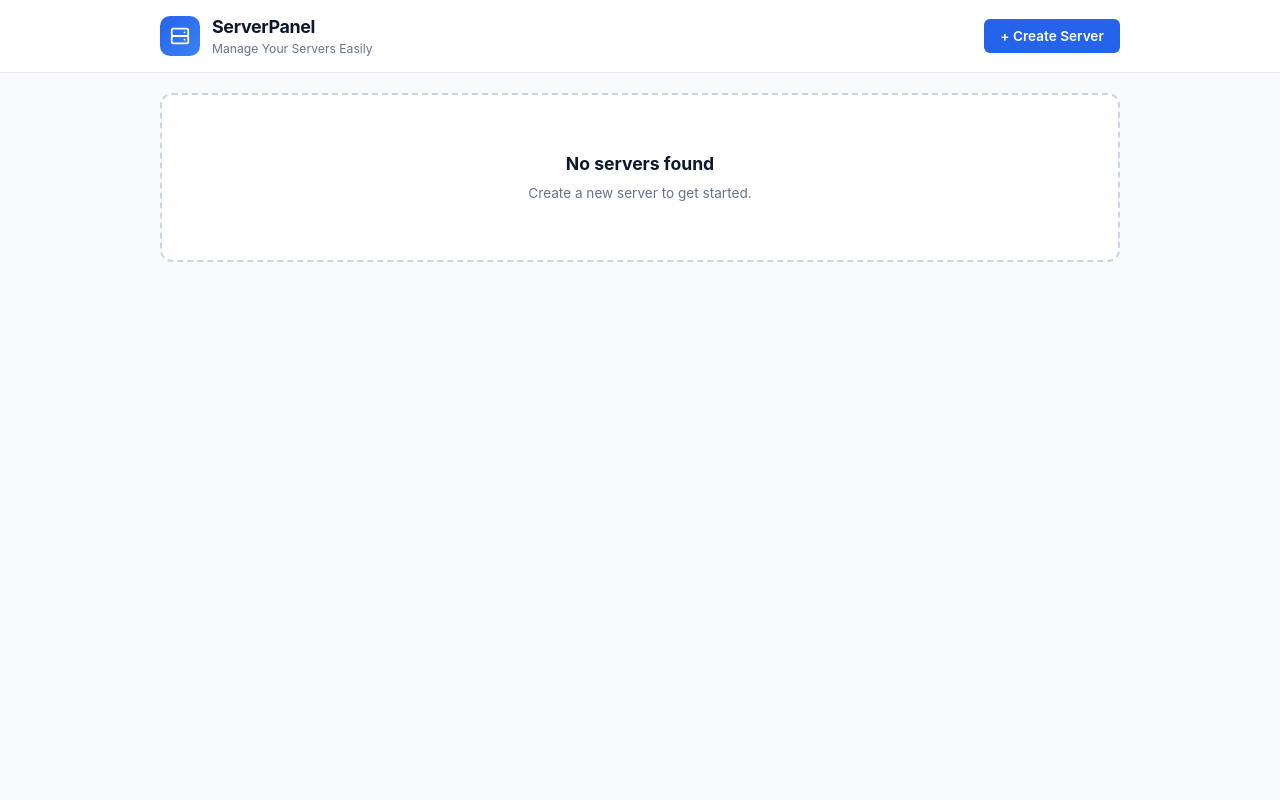
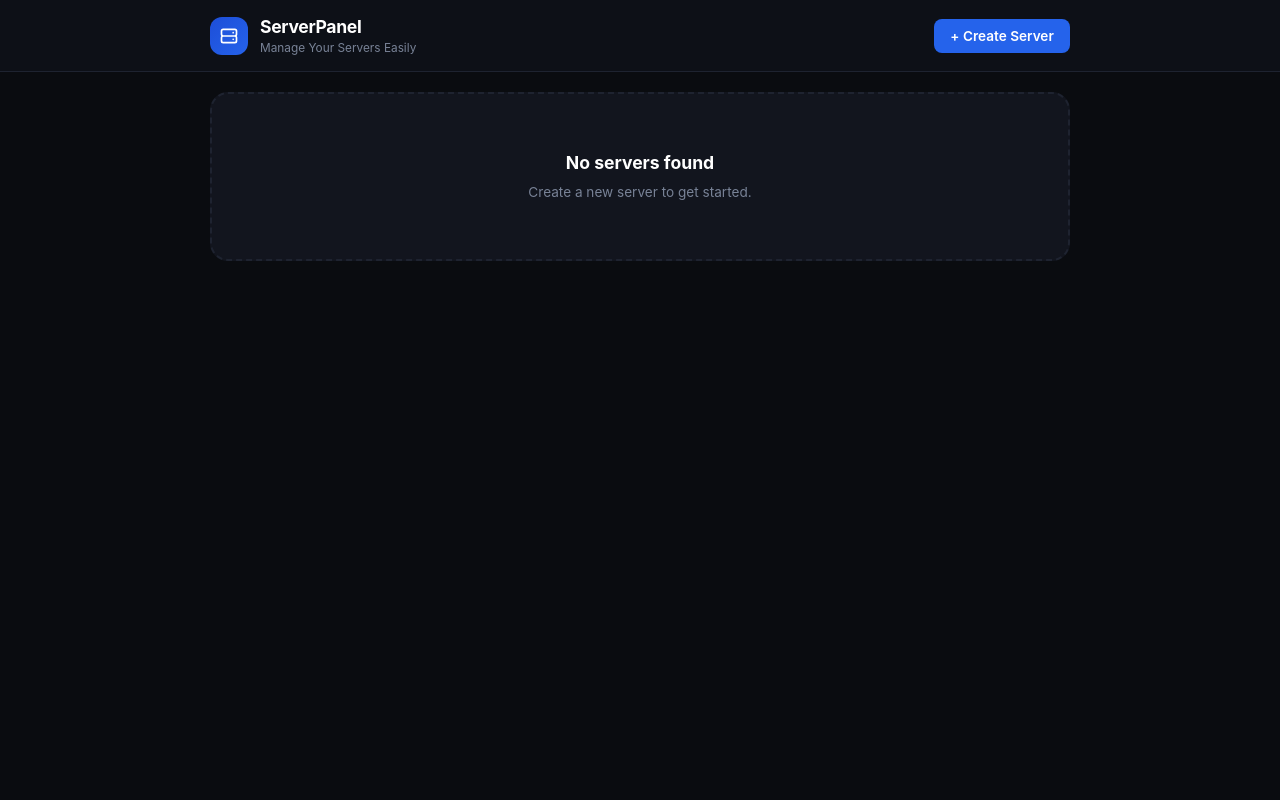
Before and after one commit to Rishad50/rishadhosting24-, a Flask app: page / in a window 1280 px wide. Run offline with Flask 3, Linux system fonts and the light colour scheme.

Commit message:
Update home.html

```diff
--- a/templates/home.html
+++ b/templates/home.html
@@ -12,24 +12,19 @@
       padding: 0;
     }
     :root {
-      --bg-body: #f8fafc;
-      --surface: #ffffff;
-      --border: #e2e8f0;
-      --border-focus: #3b82f6;
-      --text-main: #0f172a;
-      --text-muted: #64748b;
+      --bg-body: #0a0c10;
+      --surface: #12151e;
+      --border: #1e2330;
+      --border-hover: #2e3549;
+      --text-main: #f8fafc;
+      --text-muted: #788296;
       --primary: #2563eb;
       --primary-hover: #1d4ed8;
       --success: #10b981;
-      --success-hover: #059669;
       --danger: #ef4444;
-      --danger-hover: #dc2626;
-      --radius-sm: 6px;
-      --radius-md: 10px;
-      --radius-lg: 14px;
-      --shadow-sm: 0 1px 3px 0 rgb(0 0 0 / 0.06);
-      --shadow-md: 0 4px 6px -1px rgb(0 0 0 / 0.08);
-      --shadow-lg: 0 10px 15px -3px rgb(0 0 0 / 0.1);
+      --radius-sm: 8px;
+      --radius-md: 12px;
+      --radius-lg: 18px;
       --font-family: -apple-system, BlinkMacSystemFont, "Segoe UI", Roboto, sans-serif;
     }
 
@@ -45,14 +40,14 @@
 
     /* ---------------- TOP HEADER ---------------- */
     .app-header {
-      background: var(--surface);
+      background: #0d1017;
       border-bottom: 1px solid var(--border);
       position: sticky;
       top: 0;
       z-index: 40;
     }
     .header-container {
-      max-width: 1000px;
+      max-width: 900px;
       margin: 0 auto;
       padding: 0.85rem 1.25rem;
       display: flex;
@@ -67,18 +62,18 @@
       cursor: pointer;
     }
     .brand-icon {
-      width: 40px;
-      height: 40px;
-      background: linear-gradient(135deg, #2563eb, #3b82f6);
+      width: 38px;
+      height: 38px;
+      background: linear-gradient(135deg, #1d4ed8, #2563eb);
       border-radius: var(--radius-md);
       display: flex;
       align-items: center;
       justify-content: center;
       color: #fff;
     }
-    .brand-icon svg { width: 22px; height: 22px; }
-    .brand-title { font-size: 1.12rem; font-weight: 700; letter-spacing: -0.02em; }
-    .brand-subtitle { font-size: 0.76rem; color: var(--text-muted); }
+    .brand-icon svg { width: 20px; height: 20px; }
+    .brand-title { font-size: 1.1rem; font-weight: 700; color: #fff; letter-spacing: -0.02em; }
+    .brand-subtitle { font-size: 0.74rem; color: var(--text-muted); }
 
     /* ---------------- BUTTONS ---------------- */
     .btn {
@@ -98,111 +93,106 @@
       white-space: nowrap;
     }
     .btn svg { width: 16px; height: 16px; flex-shrink: 0; }
-    .btn:disabled { opacity: 0.55; cursor: not-allowed; }
+    .btn:disabled { opacity: 0.5; cursor: not-allowed; }
 
     .btn-primary { background: var(--primary); color: #fff; }
     .btn-primary:hover:not(:disabled) { background: var(--primary-hover); }
 
-    .btn-secondary { background: #fff; color: var(--text-main); border-color: var(--border); }
-    .btn-secondary:hover:not(:disabled) { background: #f8fafc; border-color: #cbd5e1; }
+    .btn-secondary { background: #161a26; color: var(--text-main); border-color: var(--border); }
+    .btn-secondary:hover:not(:disabled) { background: #1d2232; border-color: var(--border-hover); }
 
-    .btn-sm { padding: 0.35rem 0.65rem; font-size: 0.78rem; }
+    .btn-sm { padding: 0.4rem 0.75rem; font-size: 0.8rem; }
 
     /* ---------------- MAIN CONTAINER ---------------- */
     .main-container {
-      max-width: 1000px;
+      max-width: 900px;
       margin: 0 auto;
       padding: 1.25rem;
       width: 100%;
       flex: 1;
     }
 
-    /* ---------------- VIEW 1: SERVERS LIST ---------------- */
+    /* ---------------- VIEW 1: SERVERS LIST (হুবহু স্ক্রিনশটের ডিজাইন) ---------------- */
     #view-servers-list { display: block; }
 
     .servers-grid {
       display: flex;
       flex-direction: column;
-      gap: 0.75rem;
+      gap: 0.85rem;
     }
+
+    /* আপনার দেওয়া ছবির হুবহু কার্ড */
     .server-card-item {
       background: var(--surface);
       border: 1px solid var(--border);
       border-radius: var(--radius-lg);
-      padding: 0.95rem 1.15rem;
-      box-shadow: var(--shadow-sm);
+      padding: 1.15rem 1.4rem;
       display: flex;
       align-items: center;
       justify-content: space-between;
-      gap: 0.85rem;
+      gap: 1rem;
       cursor: pointer;
-      transition: all 0.18s ease;
+      transition: all 0.2s ease;
       -webkit-tap-highlight-color: transparent;
     }
     .server-card-item:hover, .server-card-item:active {
-      border-color: var(--primary);
-      background-color: #fafcff;
+      border-color: var(--border-hover);
+      background-color: #161a25;
       transform: translateY(-1px);
     }
-    .server-item-left {
-      display: flex;
-      align-items: center;
-      gap: 0.85rem;
-      min-width: 0;
-      flex: 1;
-    }
-    .server-item-icon {
-      width: 44px;
-      height: 44px;
-      border-radius: 50%;
-      background: #eff6ff;
-      color: var(--primary);
-      display: flex;
-      align-items: center;
-      justify-content: center;
-      flex-shrink: 0;
-    }
-    .server-item-icon svg { width: 22px; height: 22px; }
     .server-info-col {
       display: flex;
       flex-direction: column;
-      gap: 0.2rem;
+      gap: 0.25rem;
       min-width: 0;
     }
     .server-item-name {
-      font-size: 1.05rem;
+      font-size: 1.12rem;
       font-weight: 700;
-      color: #0f172a;
+      color: #ffffff;
       letter-spacing: -0.01em;
       white-space: nowrap;
       overflow: hidden;
       text-overflow: ellipsis;
     }
-    .server-item-meta {
-      font-size: 0.78rem;
-      color: #64748b;
-      display: flex;
-      align-items: center;
-      gap: 0.35rem;
+    .server-item-id {
+      font-size: 0.84rem;
+      color: var(--text-muted);
+      font-family: "SFMono-Regular", Consolas, "Liberation Mono", Menlo, Courier, monospace;
       white-space: nowrap;
+      overflow: hidden;
+      text-overflow: ellipsis;
     }
 
-    /* Badges */
-    .badge {
+    /* স্ক্রিনশটের হুবহু স্ট্যাটাস পিল */
+    .status-pill {
       display: inline-flex;
       align-items: center;
-      gap: 0.35rem;
-      padding: 0.3rem 0.65rem;
+      gap: 0.4rem;
+      padding: 0.35rem 0.85rem;
       border-radius: 9999px;
-      font-size: 0.76rem;
+      font-size: 0.78rem;
       font-weight: 600;
+      letter-spacing: 0.04em;
+      background: #1c212d;
       flex-shrink: 0;
+      font-family: inherit;
     }
-    .badge-running { background: #ecfdf5; color: #10b981; }
-    .badge-stopped { background: #f1f5f9; color: #64748b; }
-    .badge-dot { width: 6px; height: 6px; border-radius: 50%; background-color: currentColor; }
+    .status-pill.offline {
+      color: #7e889b;
+    }
+    .status-pill.online {
+      color: #10b981;
+      background: #0e241e;
+    }
+    .status-pill-dot {
+      width: 7px;
+      height: 7px;
+      border-radius: 50%;
+      background-color: currentColor;
+    }
 
-    /* ---------------- VIEW 2: SERVER DETAIL ---------------- */
+    /* ---------------- VIEW 2: SERVER DETAIL VIEW ---------------- */
     #view-server-detail {
       display: none;
       animation: fadeIn 0.15s ease-out;
@@ -453,14 +444,13 @@
   <!-- MAIN CONTAINER -->
   <main class="main-container">
 
-    <!-- ---------------- VIEW 1: SERVERS LIST (হোম স্ক্রিন - কার্ড ছাড়া বাকি সব সরানো হয়েছে) ---------------- -->
+    <!-- ---------------- VIEW 1: SERVERS LIST (হুবহু আপনার স্ক্রিনশটের ডিজাইন) ---------------- -->
     <div id="view-servers-list">
-      <!-- SERVER CARDS -->
       <div id="servers-container" class="servers-grid"></div>
 
-      <div id="empty-state" style="display:none; text-align:center; padding:3.5rem 1.5rem; background:#fff; border-radius:12px; border:2px dashed #cbd5e1;">
-        <h3 style="font-size:1.1rem; font-weight:700;">No servers found</h3>
-        <p style="color:#64748b; font-size:0.85rem; margin-top:0.35rem;">Create a new server to get started.</p>
+      <div id="empty-state" style="display:none; text-align:center; padding:3.5rem 1.5rem; background:#12151e; border-radius:18px; border:2px dashed #1e2330;">
+        <h3 style="font-size:1.1rem; font-weight:700; color:#fff;">No servers found</h3>
+        <p style="color:#788296; font-size:0.85rem; margin-top:0.35rem;">Create a new server to get started.</p>
       </div>
     </div>
 
@@ -717,28 +709,22 @@
       }
       emptyState.style.display = 'none';
 
-      // শুধুমাত্র পরিষ্কার সার্ভার কার্ড তালিকা
+      // আপনার দেওয়া স্ক্রিনশটের হুবহু লেআউট
       container.innerHTML = list.map(server => {
         const isRunning = server.status === 'running';
+        const statusText = isRunning ? 'ONLINE' : 'OFFLINE';
+        const statusClass = isRunning ? 'online' : 'offline';
+
         return `
           <div class="server-card-item" onclick="openServerDetail('${server.id}')">
-            <div class="server-item-left">
-              <div class="server-item-icon">
-                <svg fill="none" stroke="currentColor" viewBox="0 0 24 24">
-                  <path stroke-linecap="round" stroke-linejoin="round" stroke-width="2" d="M5 12h14M5 12a2 2 0 01-2-2V6a2 2 0 012-2h14a2 2 0 012 2v4a2 2 0 01-2 2M5 12a2 2 0 00-2 2v4a2 2 0 002 2h14a2 2 0 002-2v-4a2 2 0 00-2-2m-2-4h.01M17 16h.01" />
-                </svg>
-              </div>
-              <div class="server-info-col">
-                <div class="server-item-name">${escapeHtml(server.name)}</div>
-                <div class="server-item-meta">
-                  <span>${server.type || 'Python'}</span>
-                </div>
-              </div>
+            <div class="server-info-col">
+              <div class="server-item-name">${escapeHtml(server.name)}</div>
+              <div class="server-item-id">${escapeHtml(server.id)}</div>
             </div>
             <div>
-              <span class="badge ${isRunning ? 'badge-running' : 'badge-stopped'}">
-                <span class="badge-dot"></span>
-                ${isRunning ? 'Running' : 'Stopped'}
+              <span class="status-pill ${statusClass}">
+                <span class="status-pill-dot"></span>
+                ${statusText}
               </span>
             </div>
           </div>
@@ -752,13 +738,15 @@
       if (!server) return;
 
       const isRunning = server.status === 'running';
+      const statusText = isRunning ? 'ONLINE' : 'OFFLINE';
+      const statusClass = isRunning ? 'online' : 'offline';
 
       document.getElementById('detail-server-name').textContent = server.name;
-      document.getElementById('detail-server-meta').textContent = `${server.type} • ${server.ram} RAM • ${server.disk} Disk • PID: ${server.pid || 'None'}`;
+      document.getElementById('detail-server-id').textContent = server.id;
 
       const badge = document.getElementById('detail-status-badge');
-      badge.className = `badge ${isRunning ? 'badge-running' : 'badge-stopped'}`;
-      badge.innerHTML = `<span class="badge-dot"></span> ${isRunning ? 'Running' : 'Stopped'}`;
+      badge.className = `status-pill ${statusClass}`;
+      badge.innerHTML = `<span class="status-pill-dot"></span> ${statusText}`;
 
       document.getElementById('ctrl-btn-start').disabled = isRunning;
       document.getElementById('ctrl-btn-stop').disabled = !isRunning;
```
Also changed, not shown: other parts of templates/home.html (+36 -33 lines).
